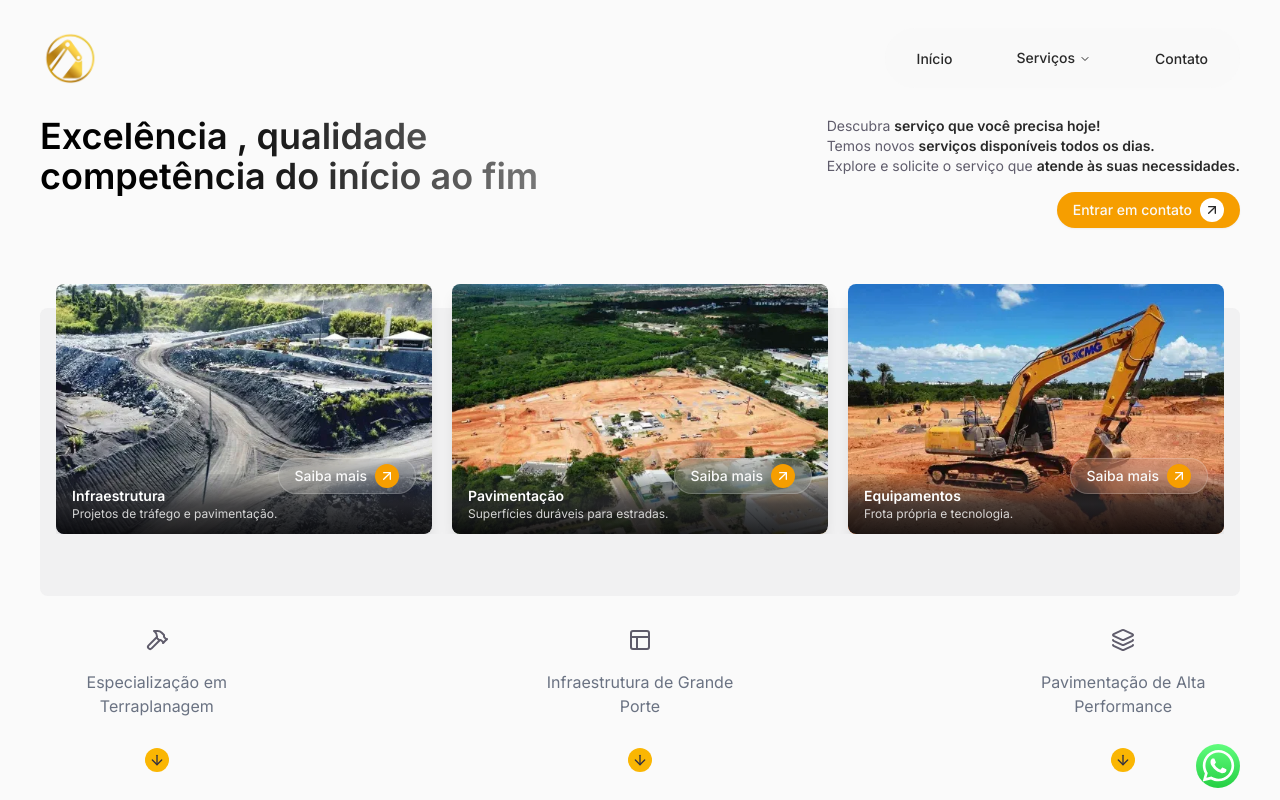
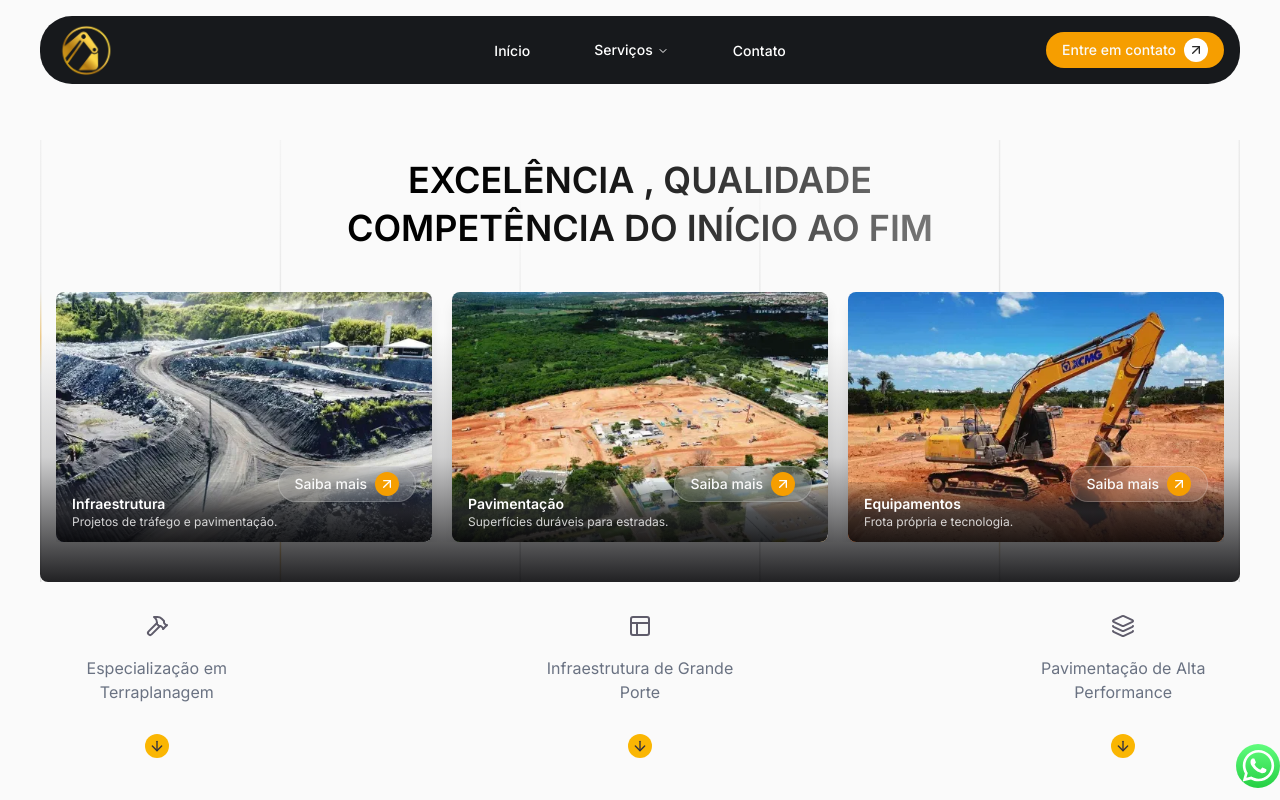
Before and after one commit to drope03/trino-engenharia, a Next.js app: page / in a window 1280 px wide. Shown: the top 800 px of the page. Built offline with nearby package versions, Linux system fonts and the light colour scheme.

Commit message:
re-layout hero-section 85%

```diff
--- a/src/app/_components/hero-section/_ui/card-cases.tsx
+++ b/src/app/_components/hero-section/_ui/card-cases.tsx
@@ -15,12 +15,13 @@ export function CardCases({
 }) {
   return (
     <div className="relative shadow-lg overflow-hidden rounded-md">
-      <Button className="absolute bottom-10 right-4 rounded-full z-10 backdrop-blur-md bg-white/10 border border-white/20 hover:text-text-secondary group">
-        Saiba mais
-        <div className="size-6 flex items-center justify-center bg-primary-dark rounded-full text-text-primary">
-          <ArrowUpRight className="m-auto text-white group-hover:text-text-secondary" />
-        </div>
-      </Button>
+<Button className="absolute top-4 sm:top-auto sm:bottom-10 right-4 rounded-full z-10 backdrop-blur-md bg-white/10 border border-white/20 hover:text-text-secondary group">
+  Saiba mais
+  <div className="size-6 flex items-center justify-center bg-primary-dark rounded-full text-text-primary">
+    <ArrowUpRight className="m-auto text-white group-hover:text-text-secondary" />
+  </div>
+</Button>
+
       <div className="p-0 relative">
         <Image
           src={source}
@@ -29,7 +30,7 @@ export function CardCases({
           height={200}
           className="w-full h-auto"
         />
-        <div className="absolute bottom-0 left-0 w-full bg-gradient-to-t from-zinc-950/90 via-zinc-800/80 to-zinc-700/10 py-3 pl-4 flex flex-col justify-end rounded-b-md">
+        <div className="absolute bottom-0 left-0 w-full bg-gradient-to-t from-zinc-950/90 via-zinc-800/80 to-zinc-700/10 py-3 pl-4 flex flex-col items-start justify-end rounded-b-md">
           <h3 className="text-white text-sm font-semibold">{title}</h3>
           <p className="text-white/80 text-xs">{description}</p>
         </div>
--- a/src/app/_components/hero-section/_ui/carousel-cases.tsx
+++ b/src/app/_components/hero-section/_ui/carousel-cases.tsx
@@ -9,7 +9,7 @@ import { Autoplay, EffectFade } from "swiper/modules";
 
 export function CarouselCases() {
   return (
-    <section className="relative w-full min-h-[288px] bg-zinc-300/25 rounded-md p-4">
+    <section className="relative w-full min-h-60 bg-gradient-to-t from-zinc-950/90 via-zinc-800/20 to-zinc-700/00 rounded-md px-4">
       <Swiper
         loop={true}
         spaceBetween={20}
--- a/src/app/_components/hero-section/_ui/texts-section.tsx
+++ b/src/app/_components/hero-section/_ui/texts-section.tsx
@@ -1,41 +1,18 @@
-import { Button } from "@/components/ui";
-import { ArrowUpRight } from "lucide-react";
-import { Title, SpanWeightColor } from "@/components";
+import { Title } from "@/components";
 
 export function TextsSection() {
   return (
     <section className="w-full flex flex-col md:flex-row items-center md:items-start justify-between">
-      <article className="w-full flex flex-col items-start gap-2">
-        <Title typography="h1" color="gradient" font="poppins">
-        Excelência , qualidade <br /> competência do início ao fim
+      <article className="w-full flex flex-col items-center text-center gap-2">
+        <Title
+          typography="h1"
+          color="gradient"
+          font="poppins"
+          className="uppercase leading-[48px]"
+        >
+          Excelência , qualidade <br /> competência do início ao fim
         </Title>
       </article>
-      <div className="w-full md:w-auto hidden md:flex md:flex-col gap-4 justify-center md:justify-end">
-        <Title
-          typography="h6"
-          color="secondary"
-          className="w-full text-start font-normal whitespace-nowrap hidden xl:block"
-        >
-          Descubra{" "}
-          <SpanWeightColor> serviço que você precisa hoje!</SpanWeightColor>{" "}
-          <br />
-          Temos novos{" "}
-          <SpanWeightColor>
-            serviços disponíveis todos os dias.
-          </SpanWeightColor>{" "}
-          <br />
-          Explore e solicite o serviço que{" "}
-          <SpanWeightColor>atende às suas necessidades.</SpanWeightColor>
-        </Title>
-        <div className="w-full flex items-end justify-end">
-          <Button className="rounded-full">
-            Entrar em contato
-            <div className="size-6 flex items-center justify-center bg-white rounded-full text-text-primary">
-              <ArrowUpRight className="m-auto" />
-            </div>
-          </Button>
-        </div>
-      </div>
     </section>
   );
 }
--- a/src/app/_components/hero-section/root.tsx
+++ b/src/app/_components/hero-section/root.tsx
@@ -1,11 +1,17 @@
 import { InnerContainer } from "@/components";
+import RowsHero from "@/assets/rows-hero.svg";
 import { TextsSection, CarouselCases } from "./_ui";
 
 export function HeroSection() {
   return (
-    <InnerContainer className="gap-12 sm:gap-20">
-      <TextsSection />
-      <CarouselCases />
+    <InnerContainer>
+      <section
+        className="w-full flex flex-col items-center text-center gap-12 sm:gap-20 bg-cover bg-center pt-4"
+        style={{ backgroundImage: `url(${RowsHero.src})` }}
+      >
+        <TextsSection />
+        <CarouselCases />
+      </section>
     </InnerContainer>
   );
 }
--- a/src/app/page.tsx
+++ b/src/app/page.tsx
@@ -2,7 +2,7 @@ import { HeroSection, Services, InfoContact } from "./_components";
 
 export default function Page() {
   return (
-    <main className="relative w-full min-h-screen flex flex-col items-center">
+    <main className="relative w-full min-h-screen flex flex-col items-center mt-14">
       <HeroSection />
       <Services />
       <InfoContact />
--- a/src/components/app-bar.tsx
+++ b/src/components/app-bar.tsx
@@ -1,13 +1,23 @@
 import Image from "next/image";
 import Logo from "@/assets/logo.png";
+import { Button } from "@/components/ui";
+import { ArrowUpRight } from "lucide-react";
 import { InnerContainer, NavigationItems } from "@/components";
 
 export function Appbar() {
   return (
-    <header className="sticky top-0 w-full flex flex-col items-center z-10 transition-[background,backdrop-filter] ease-in-out bg-background my-5 lg:my-6 py-1">
-      <InnerContainer className="flex-row items-center justify-between">
-        <Image src={Logo} alt="Logo" width={60} height={32} />
+    <header className="sticky top-4 w-full flex flex-col items-center z-10 my-4 ">
+      <InnerContainer className="flex-row items-center justify-between bg-[#17191C] rounded-4xl py-2 px-4">
+        <div className="w-[177.993px]">
+          <Image src={Logo} alt="Logo" width={60} height={32} />
+        </div>
         <NavigationItems />
+        <Button className=" rounded-full hidden lg:flex">
+          Entre em contato
+          <div className="size-6 flex items-center justify-center bg-white rounded-full text-text-primary">
+            <ArrowUpRight className="m-auto" />
+          </div>
+        </Button>
       </InnerContainer>
     </header>
   );
--- a/src/components/navigation-items/_ui/view-desktop.tsx
+++ b/src/components/navigation-items/_ui/view-desktop.tsx
@@ -11,18 +11,18 @@ import { additionalItems } from "@/constants";
 
 export function ViewDesktop() {
   return (
-    <NavigationMenu className="hidden lg:flex gap-12 w-full px-8 py-3 bg-custom-gray/45 rounded-full">
-      <NavigationMenuList className="flex gap-12 w-full justify-center">
+    <NavigationMenu className="hidden lg:flex gap-12 w-full  rounded-full">
+      <NavigationMenuList className="flex gap-12 w-full justify-center ">
         <NavigationMenuItem>
           <Link
             href="#"
-            className="text-sm font-medium text-text-primary hover:text-primary-dark"
+            className="text-sm font-medium text-white hover:text-primary-dark"
           >
             Início
           </Link>
         </NavigationMenuItem>
         <NavigationMenuItem>
-          <NavigationMenuTrigger className="text-sm font-medium text-text-primary hover:text-primary-dark bg-transparent hover:bg-transparent checked:bg-transparent">
+          <NavigationMenuTrigger className="text-sm font-medium text-white hover:text-primary-dark bg-transparent hover:bg-transparent checked:bg-transparent">
             Serviços
           </NavigationMenuTrigger>
           <NavigationMenuContent className="min-w-[350px] max-w-[400px] p-4 shadow-xl rounded-md z-10 bg-background outline-none mt-0 border-t-none">
@@ -32,7 +32,7 @@ export function ViewDesktop() {
                   <NavigationMenuLink asChild>
                     <Link
                       href={item.href}
-                      className="block text-sm text-text-primary hover:text-primary-dark py-2 px-4 rounded-md transition duration-200 ease-in-out hover:bg-gray-100"
+                      className="block text-sm text-white hover:text-primary-dark py-2 px-4 rounded-md transition duration-200 ease-in-out hover:bg-gray-100"
                     >
                       <div className="font-medium">{item.name}</div>
                       <p className="text-sm text-muted-foreground">{item.description}</p>
@@ -46,7 +46,7 @@ export function ViewDesktop() {
         <NavigationMenuItem>
           <Link
             href="#"
-            className="text-sm font-medium text-text-primary hover:text-primary-dark"
+            className="text-sm font-medium text-white hover:text-primary-dark"
           >
             Contato
           </Link>
--- a/src/components/navigation-items/_ui/view-mobile.tsx
+++ b/src/components/navigation-items/_ui/view-mobile.tsx
@@ -14,7 +14,7 @@ export function ViewMobile() {
   return (
     <Sheet>
       <SheetTrigger asChild className="flex lg:hidden">
-        <MenuIcon className="text-text-primary cursor-pointer" />
+        <MenuIcon className="text-white cursor-pointer" />
       </SheetTrigger>
       <SheetContent>
         <SheetHeader>
--- a/src/components/whats-app-icon.tsx
+++ b/src/components/whats-app-icon.tsx
@@ -3,8 +3,7 @@
 import Image from "next/image";
 import WhatsApp from "@/assets/whatsapp-icon.svg";
 import { InnerContainer } from "./inner-container";
-
-export const whatsappNumber = 11949638434;
+import { whatsappNumber } from "@/constants/config-app";
 
 export function WhatsAppIcon() {
   const handleClick = () => {
@@ -13,7 +12,7 @@ export function WhatsAppIcon() {
 
   return (
     <section className="w-full flex items-center justify-center">
-      <InnerContainer className="fixed bottom-14 z-10">
+      <InnerContainer className="fixed bottom-14 lg:w-[95%] xl:w-[1280px] 2xl:w-[1510px] z-10">
         <Image
           width={44}
           height={44}
```
Also changed, not shown: src/assets/rows-hero.svg (added), 1 other file (tests, documents, lock files or other folders).
